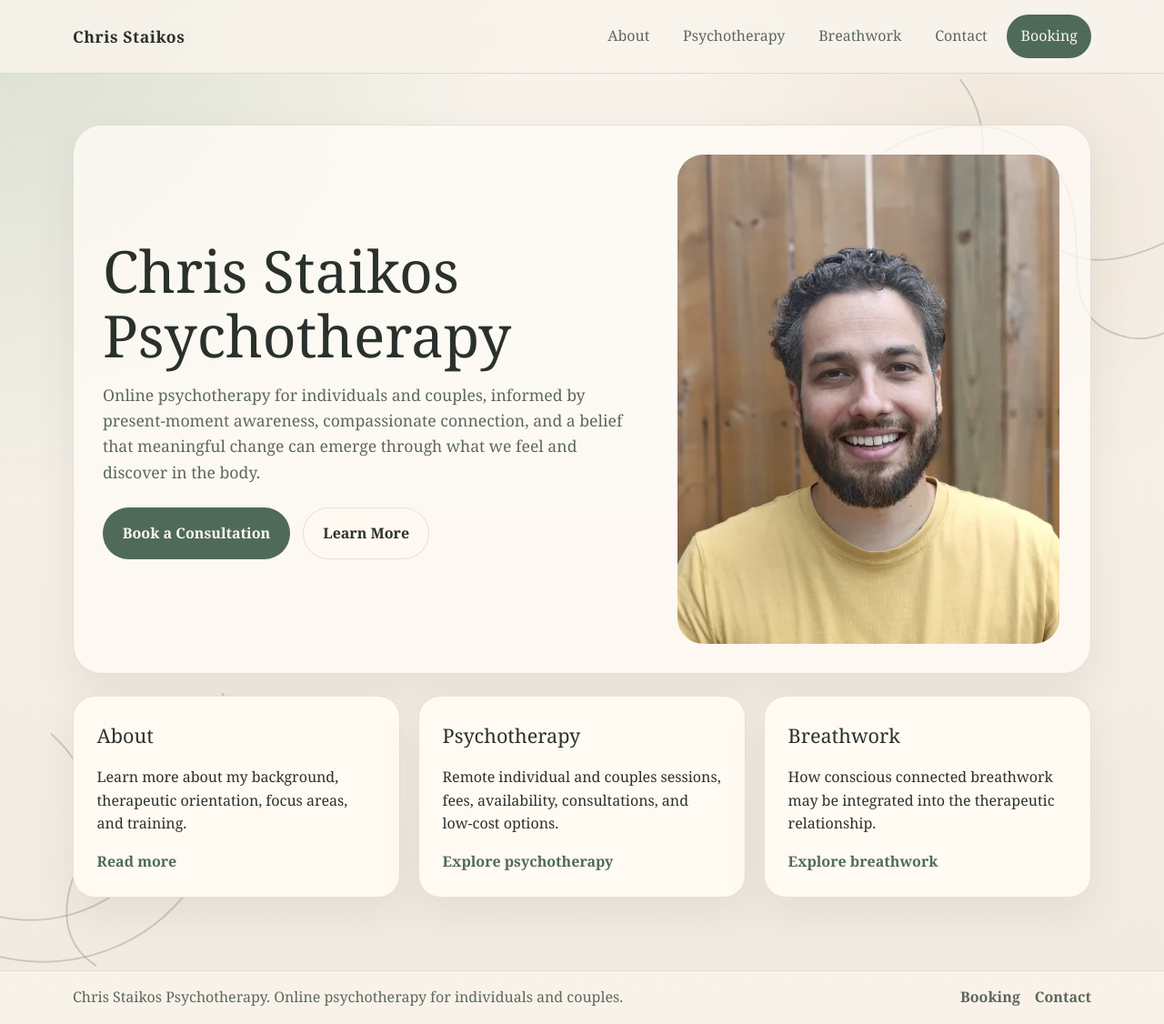
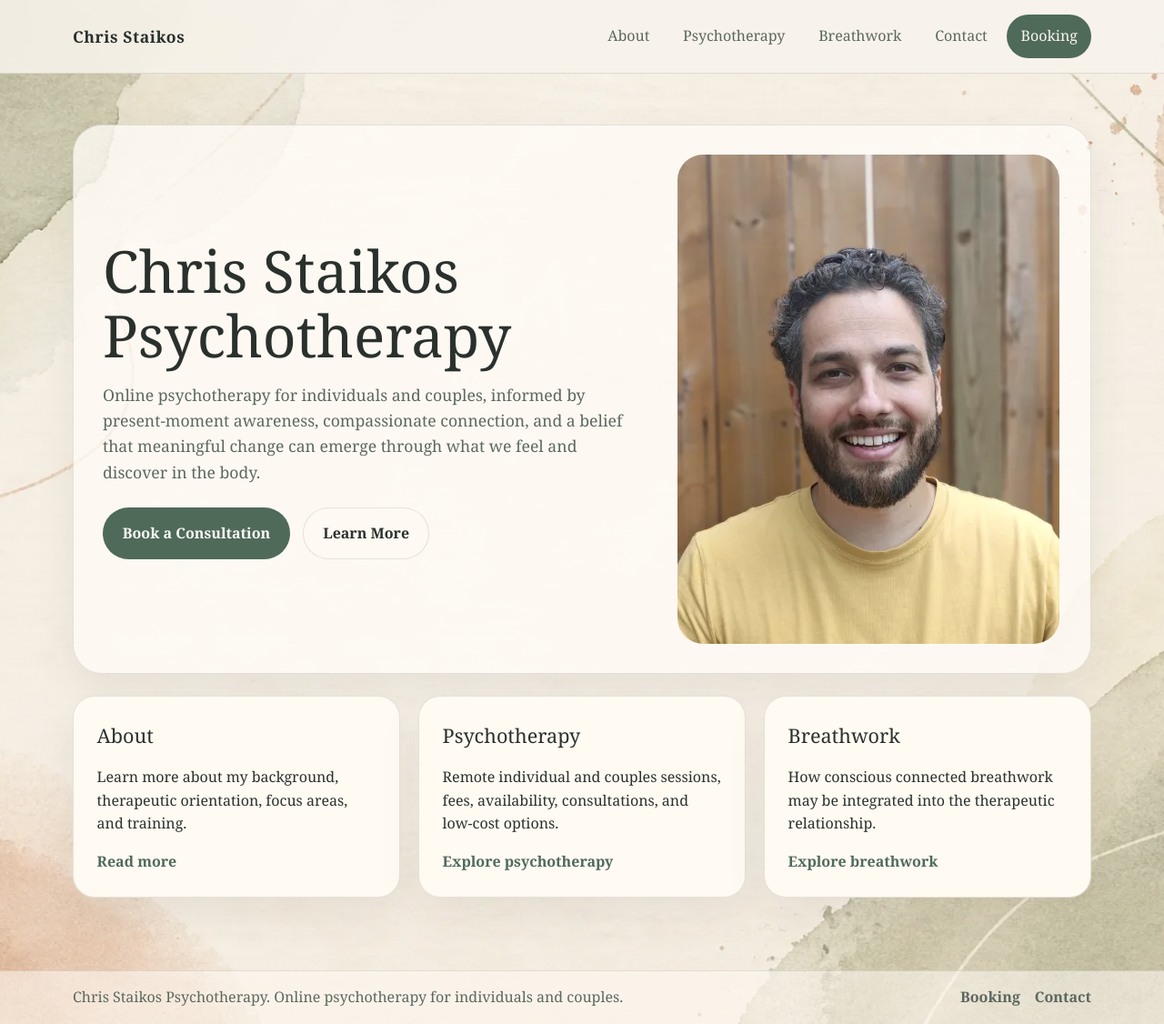
Before and after one commit to cstaikos/chris-staikos-psychotherapy, a Jekyll site: the page built from index.md, in a window 1280 px wide and 1126 px high. Shown: the whole window at 91% size. Built offline with Jekyll 4.4.1, drawn with Linux system fonts in a browser that asks for light colours.

Commit message:
bg image

```diff
--- a/_layouts/default.html
+++ b/_layouts/default.html
@@ -52,20 +52,6 @@
   <body>
     <a class="skip-link" href="#main-content">Skip to content</a>
     <div class="site-shell">
-      <div class="site-art site-art-top" aria-hidden="true">
-        <svg viewBox="0 0 360 260" fill="none" xmlns="http://www.w3.org/2000/svg">
-          <path d="M14 145C62 56 165 30 214 95C250 143 220 215 284 225C311 230 334 214 346 190" />
-          <path d="M18 184C64 123 136 104 183 137C228 168 258 172 309 140C328 128 340 114 347 96" />
-          <path d="M113 21C153 60 149 124 114 154C84 179 71 212 93 240" />
-        </svg>
-      </div>
-      <div class="site-art site-art-bottom" aria-hidden="true">
-        <svg viewBox="0 0 360 260" fill="none" xmlns="http://www.w3.org/2000/svg">
-          <path d="M20 164C77 208 153 199 198 151C244 101 287 90 341 126" />
-          <path d="M39 214C105 246 179 232 227 183C279 130 305 71 281 23" />
-          <path d="M126 32C154 68 158 111 133 145C108 178 101 214 129 240" />
-        </svg>
-      </div>
       <header class="site-header">
         <div class="container header-inner">
           <a class="site-brand" href="{{ '/' | relative_url }}">Chris Staikos</a>
--- a/assets/css/style.css
+++ b/assets/css/style.css
@@ -40,10 +40,7 @@ html {
 body {
   margin: 0;
   color: var(--text);
-  background:
-    radial-gradient(circle at top left, rgba(164, 189, 164, 0.35), transparent 32%),
-    radial-gradient(circle at 85% 18%, rgba(210, 177, 149, 0.2), transparent 24%),
-    linear-gradient(180deg, #f8f3eb 0%, #f1eadf 100%);
+  background: #f4efe7;
   font-family: Georgia, "Times New Roman", serif;
   line-height: 1.6;
 }
@@ -67,38 +64,31 @@ a {
   min-height: 100vh;
   position: relative;
   overflow: clip;
+  isolation: isolate;
 }
 
-.site-art {
-  position: absolute;
-  width: min(28rem, 38vw);
-  color: rgba(88, 112, 98, 0.28);
+.site-shell::before,
+.site-shell::after {
+  content: "";
+  position: fixed;
+  inset: 0;
   pointer-events: none;
   z-index: 0;
 }
 
-.site-art svg {
-  display: block;
-  width: 100%;
-  height: auto;
+.site-shell::before {
+  background-image: url("../images/bg1.png");
+  background-image: image-set(
+    url("../images/bg1.webp") type("image/webp"),
+    url("../images/bg1.png") type("image/png")
+  );
+  background-position: center top;
+  background-repeat: no-repeat;
+  background-size: cover;
 }
 
-.site-art path {
-  stroke: currentColor;
-  stroke-width: 1.6;
-  stroke-linecap: round;
-}
-
-.site-art-top {
-  top: 4.5rem;
-  right: -4rem;
-  transform: rotate(8deg);
-}
-
-.site-art-bottom {
-  bottom: 3rem;
-  left: -5rem;
-  transform: rotate(-10deg);
+.site-shell::after {
+  background: linear-gradient(180deg, rgba(248, 243, 235, 0.08), rgba(241, 234, 223, 0.28));
 }
 
 .site-header {
@@ -393,18 +383,7 @@ a {
     padding: 0.7rem 0.95rem;
   }
 
-  .site-art {
-    width: min(18rem, 52vw);
-    opacity: 0.85;
-  }
-
-  .site-art-top {
-    right: -3rem;
-    top: 6.5rem;
-  }
-
-  .site-art-bottom {
-    left: -4rem;
-    bottom: 5rem;
+  .site-shell::before {
+    background-position: 32% top;
   }
 }
```
Also changed, not shown: assets/images/bg1.webp (added), 3 other files.
